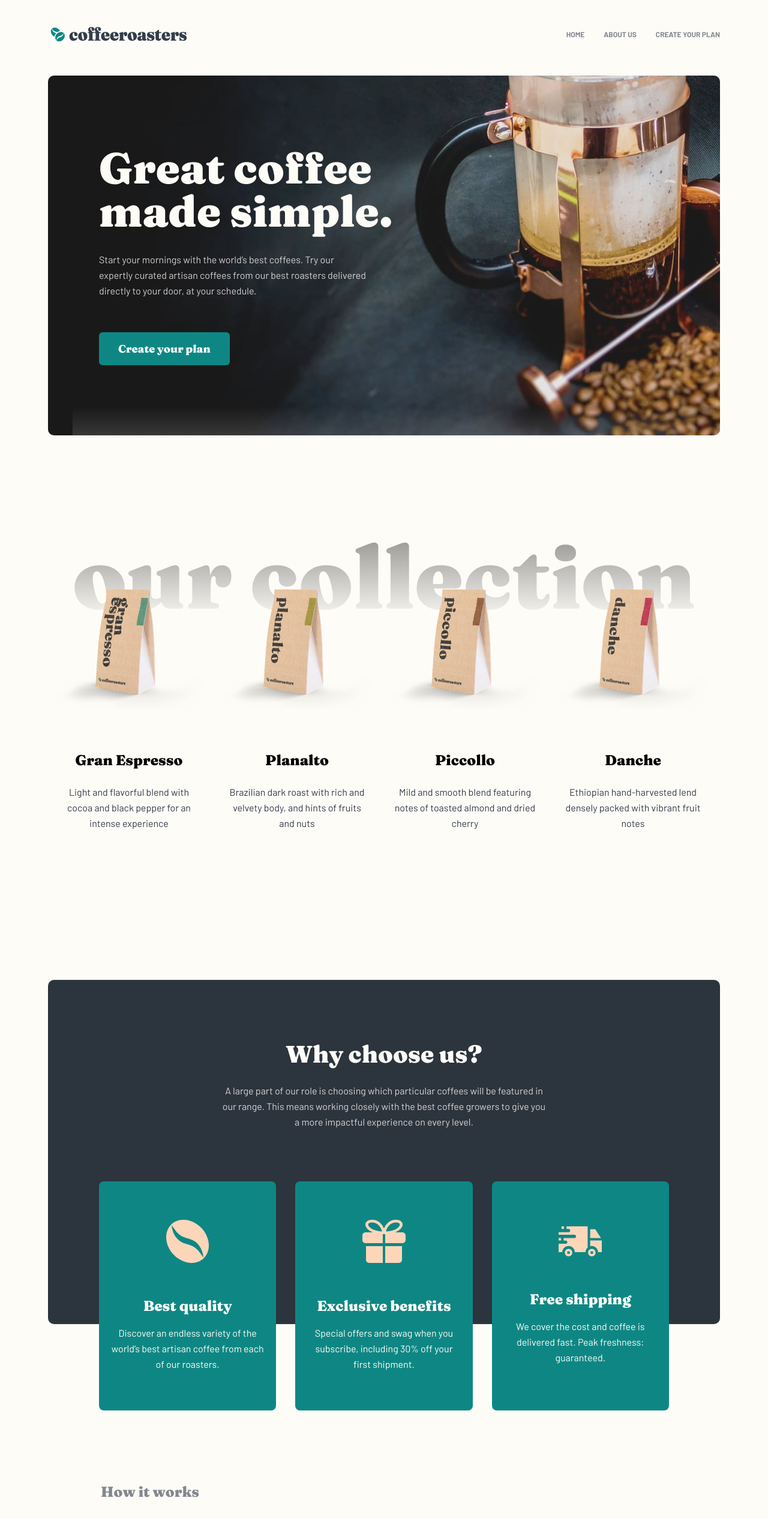
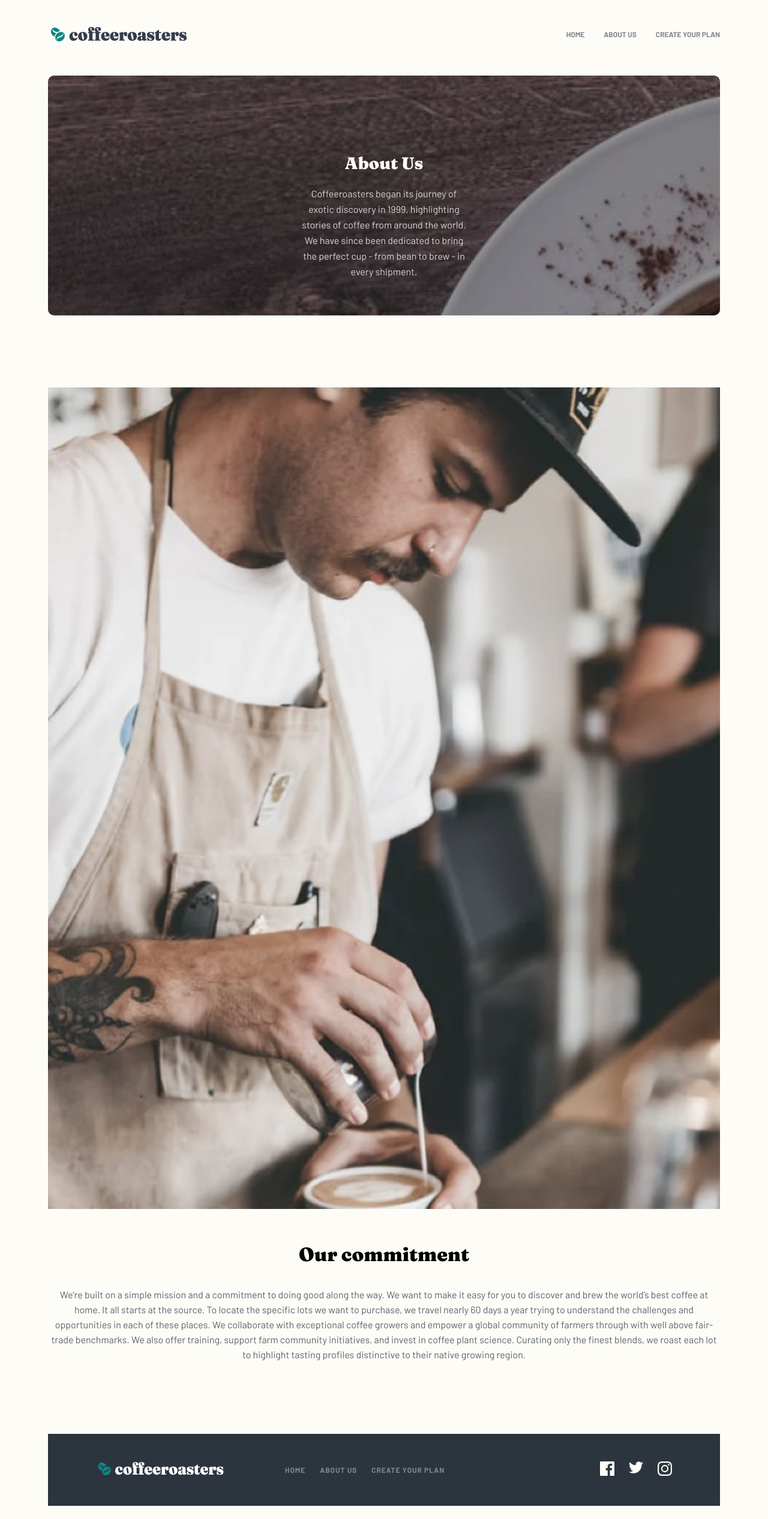
Before and after one commit to gcarter89/coffeeroasters, a React (Create React App) app: page / in a window 1280 px wide. Shown: the top 2533 px of the page at 60% size. Built offline with nearby package versions, Linux system fonts and the light colour scheme.

Commit message:
setup for about page with hero and commitment sections

```diff
--- a/src/App.tsx
+++ b/src/App.tsx
@@ -1,7 +1,8 @@
 import React, { useState } from 'react';
 import './App.scss';
 import Header from './components/header/Header';
-import Home from './components/home/Home';
+// import Home from './components/home/Home';
+import About from './components/about/About';
 import Footer from './components/footer/Footer';
 
 function App() {
@@ -17,7 +18,8 @@ function App() {
       <>
         <Header handleHamburgerClick={handleHamburgerClick} hamburgerOpen={hamburgerOpen} />
         <main>
-            <Home />
+            {/* <Home /> */}
+            <About />
         </main>
         <Footer />
       </>
--- /dev/null
+++ b/src/components/about/About.module.scss
@@ -0,0 +1,51 @@
+.about {
+    &__hero {
+        display: flex;
+        align-items: center;
+        justify-content: center;
+        background-image: url('../../assets/about/mobile/image-hero-whitecup.jpg');
+        height: 400px;
+        background-size: cover;
+        margin-bottom: 120px;
+        border-radius: 10px;
+
+    }
+
+    &__heroText {
+        max-width: 280px;
+        padding: 111px 24px 0;
+        text-align: center;
+        color: #FEFCF7;
+
+        h2 {
+            margin-bottom: 24px;
+        }
+
+        p {
+            margin-bottom: 40px;
+            opacity: 0.8;
+        }
+    }
+
+    &__commitment {
+        img {
+            width: 100%;
+        }
+        margin-bottom: 120px;
+    }
+
+    &__commitmentText {
+        text-align: center;
+        margin-top: 48px;
+        h3 {
+            font-size: 32px;
+            line-height: 48px;
+            margin-bottom: 30px;
+        }
+        p {
+            line-height: 25px;
+            color: #333D4B;
+            opacity: 0.8;
+        }
+    }
+}
--- /dev/null
+++ b/src/components/about/About.tsx
@@ -0,0 +1,28 @@
+import styles from './About.module.scss';
+import commitmentImage from '../../assets/about/mobile/image-commitment.jpg';
+
+export default function About() {
+    return (
+        <>
+        <section className={styles.about__hero}>
+            <div className={styles.about__heroText}>
+                <h2>About Us</h2>
+                <p>Coffeeroasters began its journey of exotic discovery in 1999, highlighting stories of coffee from around the world. We have since been dedicated to bring the perfect cup - from bean to brew - in every shipment.</p>
+            </div>
+        </section>
+
+        <section className={styles.about__commitment}>
+            <img src={commitmentImage} alt='barista making coffee' />
+            <div className={styles.about__commitmentText}>
+                <h3>Our commitment</h3>
+                <p>We’re built on a simple mission and a commitment to doing good along the way. We want to make it easy for you to discover and brew the world’s best coffee at home. It all starts at the source. To locate the specific lots we want to purchase, we travel nearly 60 days a year trying to understand the challenges and opportunities in each of these places. We collaborate with exceptional coffee growers and empower a global community of farmers through with well above fair-trade benchmarks. We also offer training, support farm community initiatives, and invest in coffee plant science. Curating only the finest blends, we roast each lot to highlight tasting profiles distinctive to their native growing region.</p>
+
+            </div>
+        </section>
+
+        <section className={styles.about__quality}></section>
+
+        <section className={styles.about__headquarters}></section>
+        </>
+    )
+}
```
Also changed, not shown: src/components/subscription/Subscription.tsx (added, +13 -0 lines), src/components/subscription/Subscription.module.scss (added).
